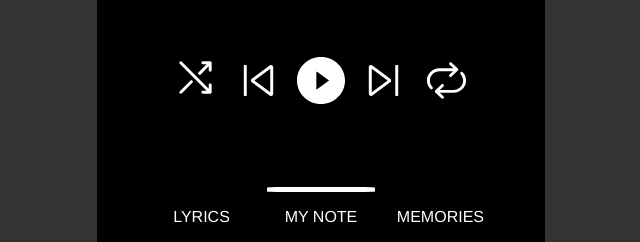
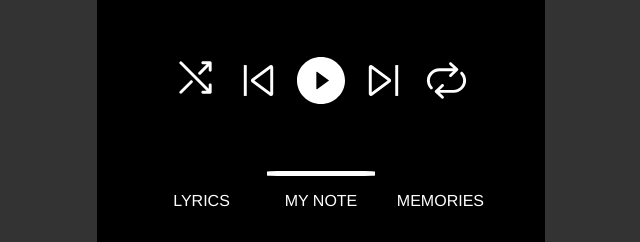
Before and after one commit to briankim1512/muzed-app, a Django app: template app/src/templates/index.html in a window 1280 px wide. Shown: the part 558-800 px from the top of the page, without its empty margins (319-959 px from the left). Run offline with Django 3.2, Linux system fonts and the light colour scheme; the template is opened without the code that fills it, so the values that code supplies are empty.

Commit message:
Correct playing subframe height

```diff
--- a/app/src/static/css/playing.css
+++ b/app/src/static/css/playing.css
@@ -43,6 +43,7 @@
     position: absolute;
     bottom: 0px;
     width: 100%;
+    height: 12%;
     background-color: black;
     overflow: hidden;
     z-index: 2;
```
